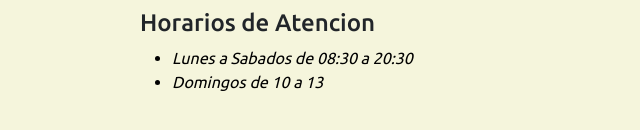
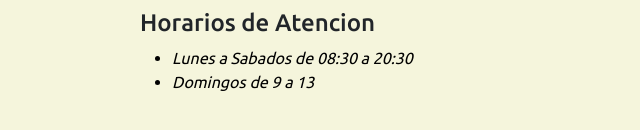
Before and after one commit to GonzaRodrig/Proyecto, a plain HTML site: page index.html in a window 1280 px wide. Shown: the part 1494-1624 px from the top of the page, 0-640 px from the left. Drawn offline with nearby package versions, Linux system fonts and the light colour scheme; some packages are replaced by stand-ins of ours; a script that the page names is missing; files whose address does not match are found by name.

Commit message:
Correccion errores

```diff
--- a/index.html
+++ b/index.html
@@ -105,7 +105,7 @@
                     <h4>Horarios de Atencion</h4>
                     <ul>
                         <li> Lunes a Sabados de 08:30 a 20:30</li>
-                        <li> Domingos de 10 a 13</li>
+                        <li> Domingos de 9 a 13</li>
                     </ul>
                 </div>
             </div>
```
